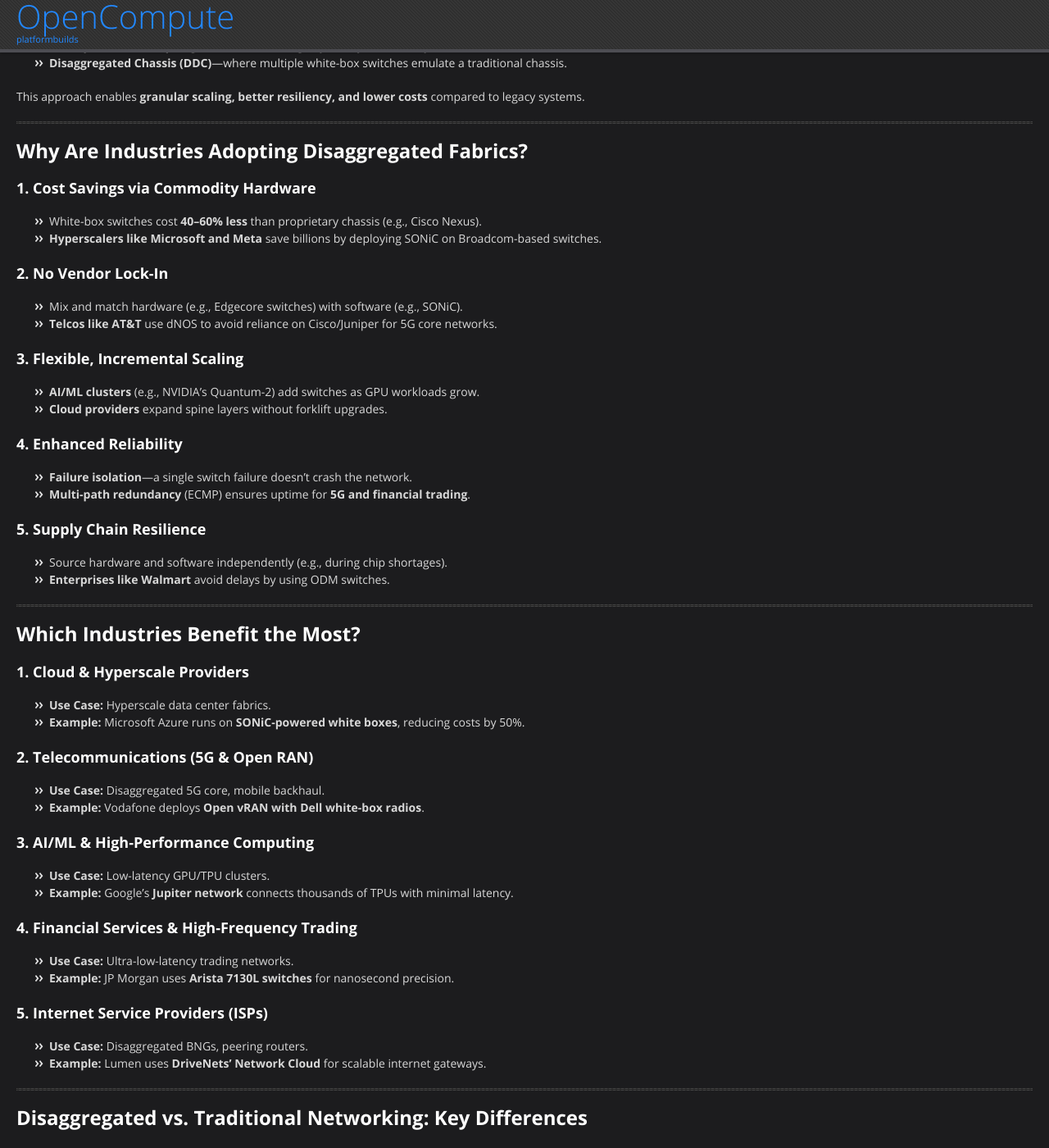
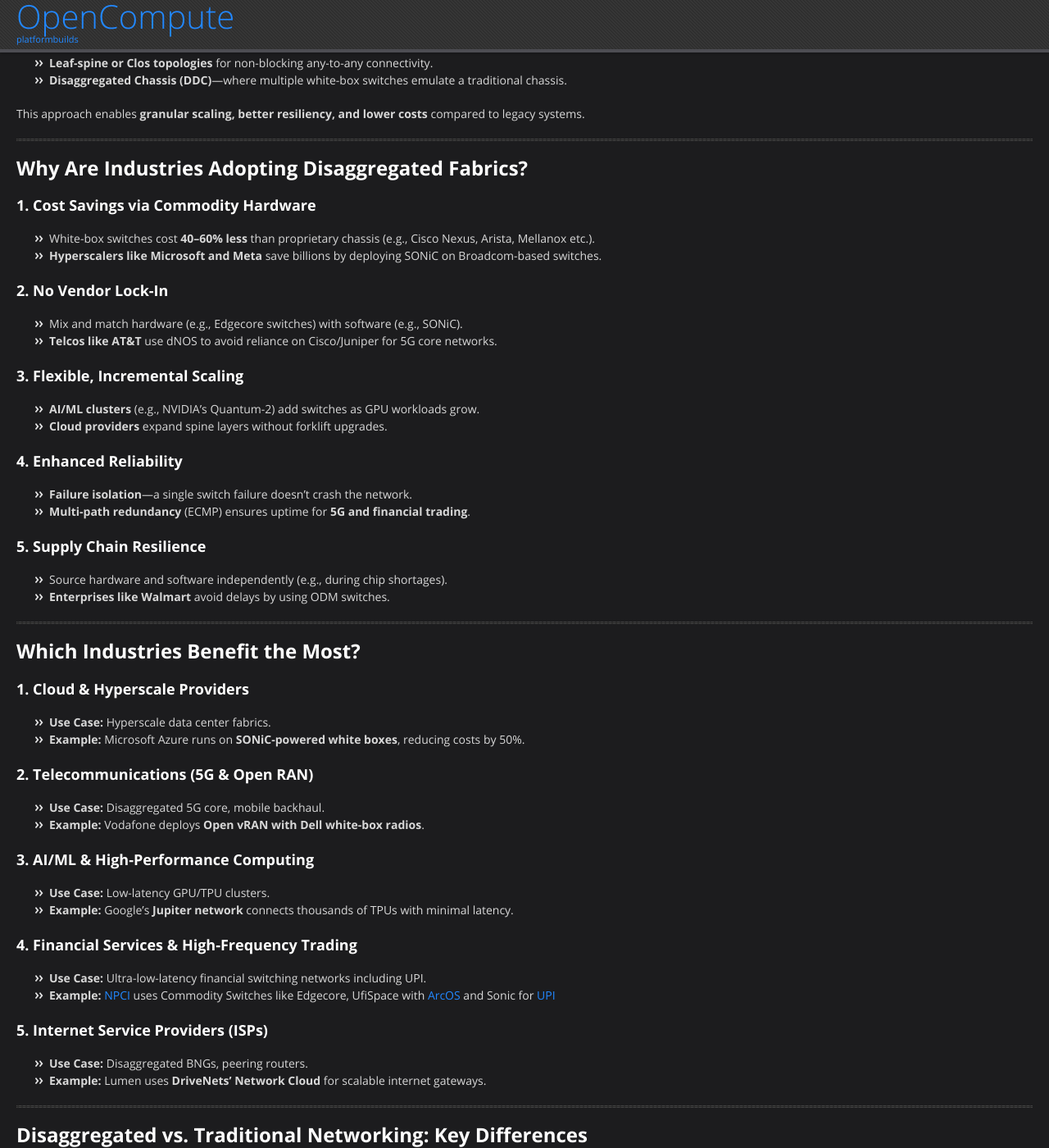
Before and after one commit to platformbuilds/OpenCompute, a Jekyll site: the page built from _posts/2025-07-20-Disaggregated-Network.md, in a window 1280 px wide and 1400 px high, scrolled down 860 px. Shown: the whole window at 82% size. Built offline with Jekyll 4.4.1, drawn with Linux system fonts in a browser that asks for light colours; nearby versions of some CDN libraries; our own code applies the rules of GitHub Pages for plain Markdown files; some of the changed text lies outside the part shown.

```diff
--- a/_posts/2025-07-20-Disaggregated-Network.md
+++ b/_posts/2025-07-20-Disaggregated-Network.md
@@ -18,8 +18,9 @@ A disaggregated network fabric decouples hardware and software, replacing tradit
 
 ### **Key Components:**
 - **White-box switches** (commodity hardware from ODMs like Edgecore, Delta, UfiSpace).
-- **Open NOS options** (SONiC, FRRouting, DANOS) or commercial NOS (Cumulus Linux, Arista EOS).
+- **Open NOS options** (SONiC, FRRouting, DANOS) or commercial NOS ( [Arrcus ArcOS](https://arrcus.com/connected-edge/arcos) ).
 - **SDN controllers** (ONOS, OpenDaylight) for centralized automation.
+- **Kubernetes + BGP + Any CNI + Any Network Fabric** [Cosmolet](https://github.com/platformbuilds/cosmolet)
 
 ### **How It Works:**
 Instead of a single large chassis switch, a **distributed fabric** is built using:
@@ -33,7 +34,7 @@ This approach enables **granular scaling, better resiliency, and lower costs** c
 ## **Why Are Industries Adopting Disaggregated Fabrics?**
 
 ### **1. Cost Savings via Commodity Hardware**
-- White-box switches cost **40–60% less** than proprietary chassis (e.g., Cisco Nexus).
+- White-box switches cost **40–60% less** than proprietary chassis (e.g., Cisco Nexus, Arista, Mellanox etc.).
 - **Hyperscalers like Microsoft and Meta** save billions by deploying SONiC on Broadcom-based switches.
 
 ### **2. No Vendor Lock-In**
@@ -69,8 +70,8 @@ This approach enables **granular scaling, better resiliency, and lower costs** c
 - **Example:** Google’s **Jupiter network** connects thousands of TPUs with minimal latency.
 
 ### **4. Financial Services & High-Frequency Trading**
-- **Use Case:** Ultra-low-latency trading networks.
-- **Example:** JP Morgan uses **Arista 7130L switches** for nanosecond precision.
+- **Use Case:** Ultra-low-latency financial switching networks including UPI.
+- **Example:** [NPCI](https://www.npci.org.in/) uses Commodity Switches like Edgecore, UfiSpace with [ArcOS](https://arrcus.com/) and Sonic for [UPI](https://www.npci.org.in/what-we-do/upi/product-overview)
 
 ### **5. Internet Service Providers (ISPs)**
 - **Use Case:** Disaggregated BNGs, peering routers.
```
